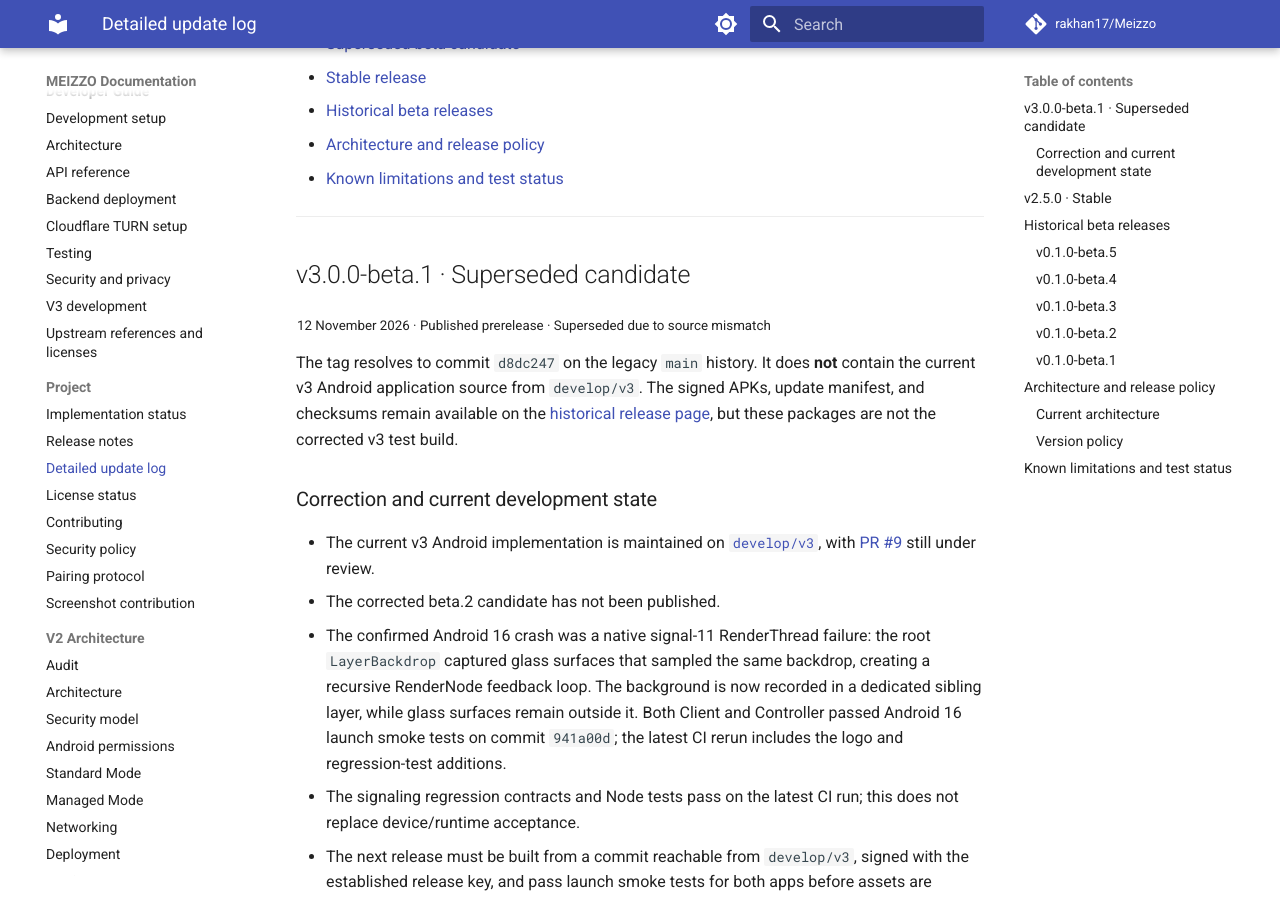
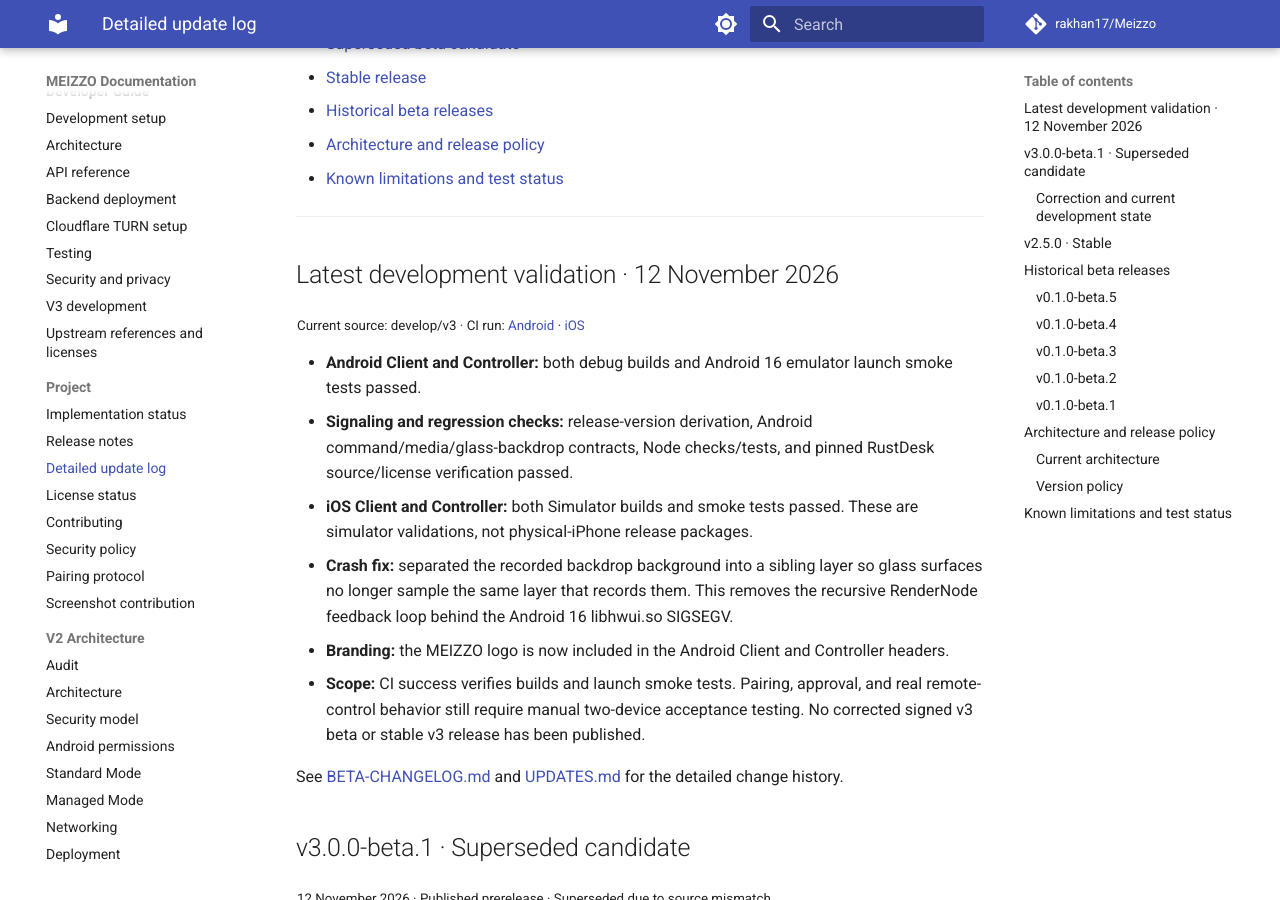
Before and after one commit to rakhan17/Meizzo, an MkDocs documentation site: the page built from docs/updates.md, in a window 1280 px wide and 900 px high, scrolled down 334 px. Built offline with MkDocs 1.6.1 and Material for MkDocs 9.7.7, drawn with Linux system fonts in a browser that asks for light colours; comment, search, counter and statistics services are not loaded.

Commit message:
docs: publish latest v3 validation in update ledger

```diff
--- a/docs/updates.md
+++ b/docs/updates.md
@@ -14,6 +14,18 @@
 
 ---
 
+## Latest development validation · 12 November 2026
+
+<sub>Current source: develop/v3 · CI run: [Android](https://github.com/rakhan17/Meizzo/actions/runs/43162464047) · [iOS](https://github.com/rakhan17/Meizzo/actions/runs/43162464097)</sub>
+
+- **Android Client and Controller:** both debug builds and Android 16 emulator launch smoke tests passed.
+- **Signaling and regression checks:** release-version derivation, Android command/media/glass-backdrop contracts, Node checks/tests, and pinned RustDesk source/license verification passed.
+- **iOS Client and Controller:** both Simulator builds and smoke tests passed. These are simulator validations, not physical-iPhone release packages.
+- **Crash fix:** separated the recorded backdrop background into a sibling layer so glass surfaces no longer sample the same layer that records them. This removes the recursive RenderNode feedback loop behind the Android 16 libhwui.so SIGSEGV.
+- **Branding:** the MEIZZO logo is now included in the Android Client and Controller headers.
+- **Scope:** CI success verifies builds and launch smoke tests. Pairing, approval, and real remote-control behavior still require manual two-device acceptance testing. No corrected signed v3 beta or stable v3 release has been published.
+
+See [BETA-CHANGELOG.md](BETA-CHANGELOG.md) and [UPDATES.md](UPDATES.md) for the detailed change history.
 ## v3.0.0-beta.1 · Superseded candidate
 
 <sub>12 November 2026 · Published prerelease · Superseded due to source mismatch</sub>
```
